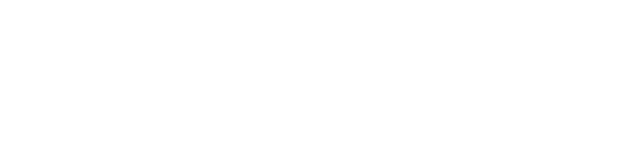
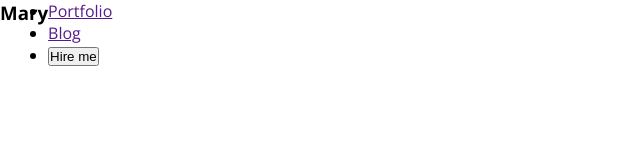
Before and after one commit to searchsakib/webdev-portfolio, a website built with Vite: page index.html in a window 1280 px wide. Shown: the whole page, without its empty margins (0-640 px from the left). Built offline with nearby package versions, Linux system fonts and the light colour scheme.

Commit message:
font link in HTML & CSS

```diff
--- a/index.html
+++ b/index.html
@@ -4,11 +4,26 @@
     <meta charset="UTF-8" />
     <meta name="viewport" content="width=device-width, initial-scale=1.0" />
     <title>Web Dev Portfolio</title>
+    <link rel="preconnect" href="https://fonts.googleapis.com" />
+    <link rel="preconnect" href="https://fonts.gstatic.com" crossorigin />
+    <link
+      href="https://fonts.googleapis.com/css2?family=Open+Sans:wght@400;700;800&display=swap"
+      rel="stylesheet"
+    />
     <link rel="stylesheet" href="./styles/portfolio.css" />
     <script src="/main.js" defer></script>
   </head>
   <body>
-    <header></header>
+    <header>
+      <nav>
+        <h3>Mary</h3>
+        <ul>
+          <li><a href="">Portfolio</a></li>
+          <li><a href="">Blog</a></li>
+          <li><button>Hire me</button></li>
+        </ul>
+      </nav>
+    </header>
     <main></main>
     <footer></footer>
   </body>
--- a/styles/portfolio.css
+++ b/styles/portfolio.css
@@ -3,3 +3,13 @@
   padding: 0;
   box-sizing: border-box;
 }
+
+/* common shared styles */
+body {
+  font-family: 'Open Sans', sans-serif;
+}
+
+/* nav related style */
+nav {
+  display: flex;
+}
```
